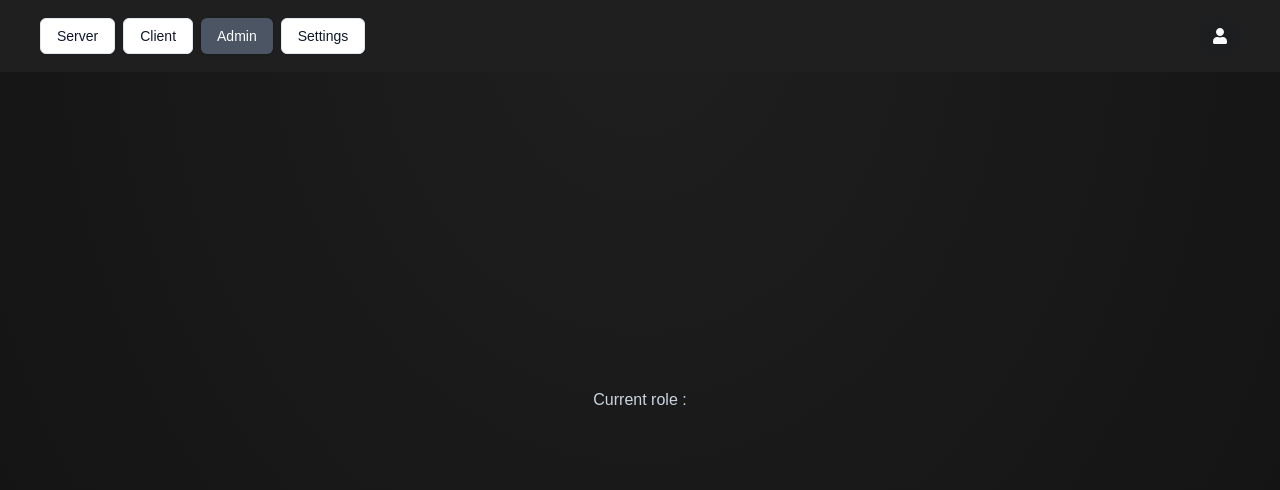
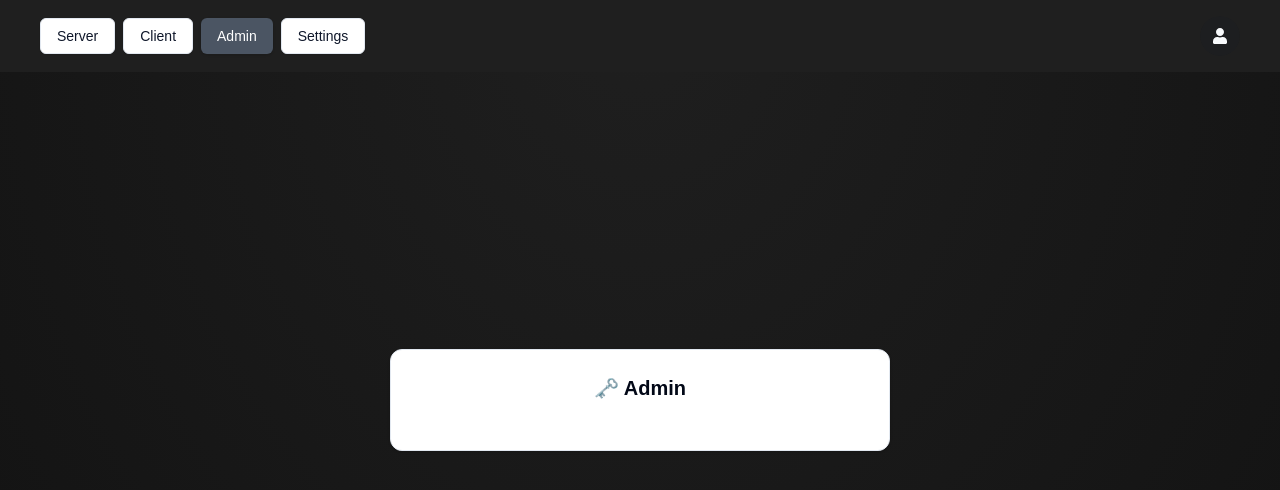
Before and after one commit to Navishh/auth-next, a Next.js app: page /admin in a window 1280 px wide. Shown: the top 490 px of the page. Built offline with nearby package versions, Linux system fonts and the light colour scheme; no server answers.

Commit message:
update: create role-gate.tsx

```diff
--- a/app/(protected)/admin/page.tsx
+++ b/app/(protected)/admin/page.tsx
@@ -1,10 +1,19 @@
 "use client";
 
+import { Card, CardContent, CardHeader } from "@/components/ui/card";
 import { useCurrentRole } from "@/hooks/use-current-role";
 
 const AdminPage = () => {
+  // eslint-disable-next-line @typescript-eslint/no-unused-vars
   const role = useCurrentRole();
-  return <div className="text-slate-300">Current role : {role}</div>;
+  return (
+    <Card className="w-[500px]">
+      <CardHeader>
+        <p className=" text-xl font-semibold text-center">🗝️ Admin</p>
+      </CardHeader>
+      <CardContent className="space-y-4"></CardContent>
+    </Card>
+  );
 };
 
 export default AdminPage;
--- /dev/null
+++ b/components/auth/role-gate.tsx
@@ -0,0 +1,23 @@
+"use client";
+
+import { useCurrentRole } from "@/hooks/use-current-role";
+import { UserRole } from "@prisma/client";
+import React from "react";
+import { FormError } from "../form-error";
+
+interface RoleGateProps {
+  children: React.ReactNode;
+  allowedRole: UserRole;
+}
+
+export const RoleGate = ({ children, allowedRole }: RoleGateProps) => {
+  const role = useCurrentRole();
+
+  if (role !== allowedRole) {
+    return (
+      <FormError message=" You do not have permission to view this content!" />
+    );
+  }
+
+  return <>{children}</>;
+};
```
